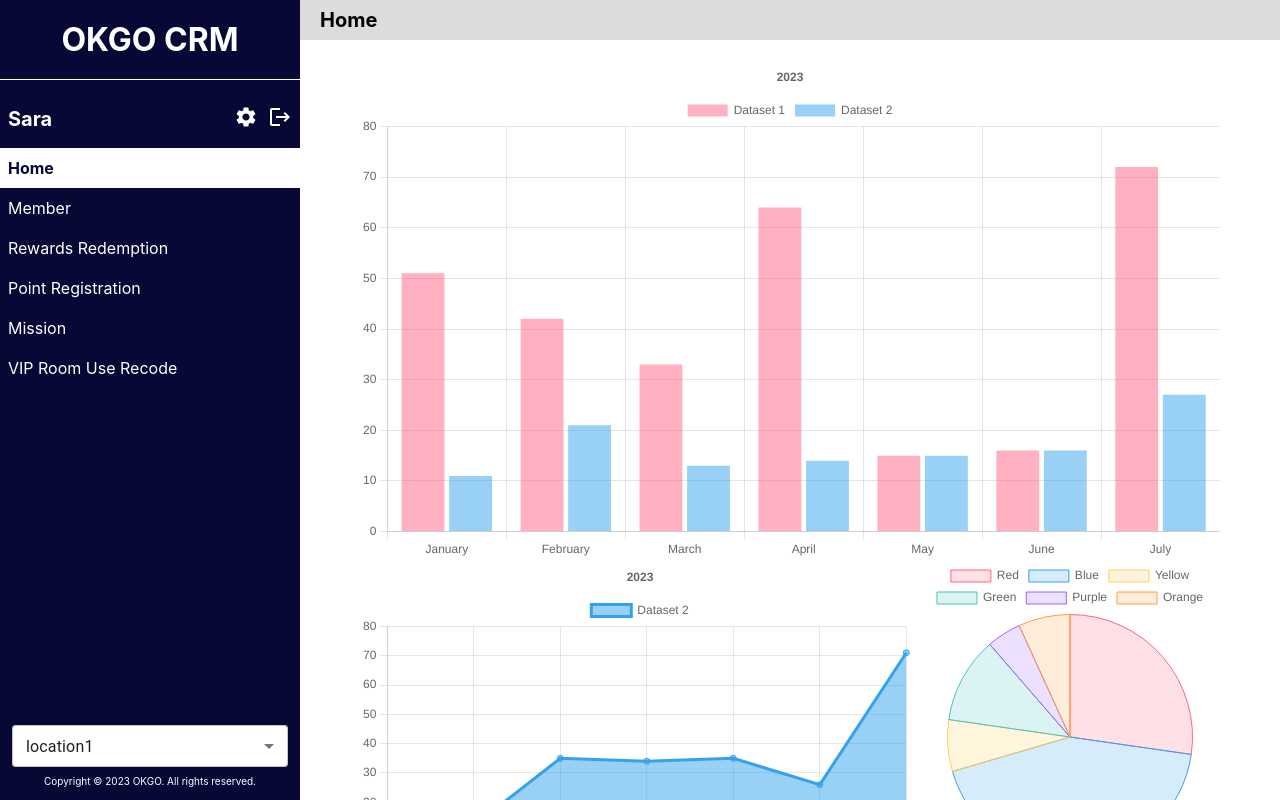
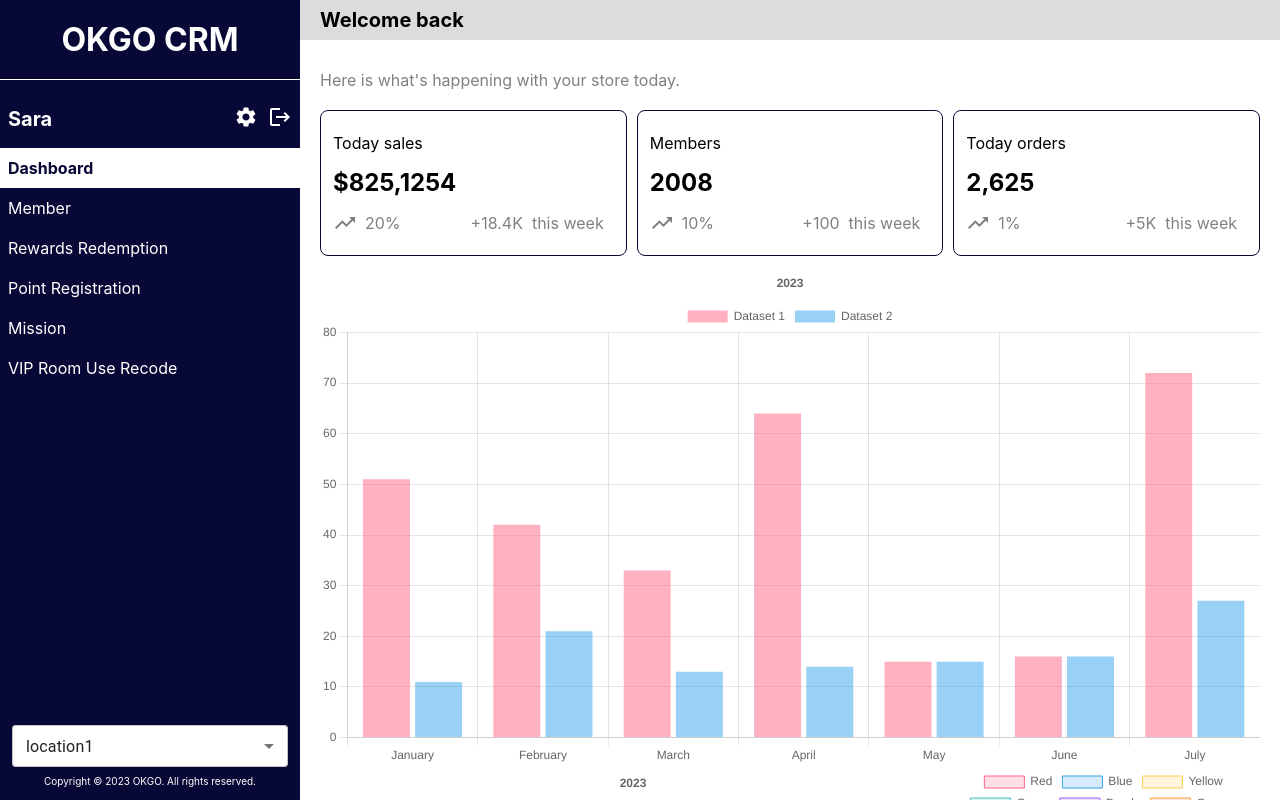
Before and after one commit to shangyuanhsu/okgocrm, a Next.js app: page / in a window 1280 px wide. Built offline with nearby package versions, Linux system fonts and the light colour scheme.

Commit message:
home add ControlBlock

```diff
--- /dev/null
+++ b/src/components/ControlBlock.js
@@ -0,0 +1,35 @@
+import styles from "../styles/ControlBlock.module.css";
+import TrendingDownIcon from "@mui/icons-material/TrendingDown";
+import TrendingUpIcon from "@mui/icons-material/TrendingUp";
+import MonetizationOnIcon from '@mui/icons-material/MonetizationOn';
+
+const ControlBlock = (props) => {
+  return (
+    <>
+      <div className={styles.controlBlock}>
+        <p>{props.option.title}</p>
+        <div className={styles.data}>{props.option.show}</div>
+        <div className={styles.directions}>
+          <div>
+            {props.option.isUp ? (
+              <span>
+                <TrendingUpIcon />
+                {props.option.percent}
+              </span>
+            ) : (
+              <span>
+                <TrendingDownIcon />
+                {props.option.percent}
+              </span>
+            )}
+          </div>
+
+          <div>
+            <span>{props.option.directions}&nbsp;&nbsp;this week</span>
+          </div>
+        </div>
+      </div>
+    </>
+  );
+};
+export default ControlBlock;
--- a/src/components/NavBar.js
+++ b/src/components/NavBar.js
@@ -8,7 +8,7 @@ const NavBar = (props) => {
   const router = useRouter();
   // 選單
   const nav = [
-    { name: "Home", url: "/" },
+    { name: "Dashboard", url: "/" },
     { name: "Member", url: "/member" },
     { name: "Rewards Redemption", url: "/rewardsRedemption" },
     { name: "Point Registration", url: "/pointRegistration" },
--- a/src/pages/index.js
+++ b/src/pages/index.js
@@ -6,11 +6,34 @@ import BarChart from "../components/BarChart";
 import AreaChart from "../components/AreaChart";
 import PieChart from "../components/PieChart";
 import Hamburger from "../components/Hamburger";
+import ControlBlock from "../components/ControlBlock";
 import { useEffect, useState } from "react";
 import { useSelector, useDispatch } from "react-redux";
+
 // =========================================
 const Home = () => {
   const isHamOpen = useSelector((state) => state.hamburger.value);
+  const todaySales = {
+    title: "Today sales",
+    show: "$825,1254",
+    isUp: true,
+    percent: "20%",
+    directions: "+18.4K",
+  };
+  const member = {
+    title: "Members",
+    show: "2008",
+    isUp: true,
+    percent: "10%",
+    directions: "+100",
+  };
+  const todayOrders = {
+    title: "Today orders",
+    show: "2,625",
+    isUp: true,
+    percent: "1%",
+    directions: "+5K",
+  };
 
   return (
     <>
@@ -29,9 +52,17 @@ const Home = () => {
 
         <main>
           <Hamburger />
-          <h2>Home</h2>
+          <h2>Welcome back</h2>
+
           <div className={styles.homeBox}>
-            <div></div>
+            <p className={styles.dashboardSay}>
+              Here is what's happening with your store today.
+            </p>
+            <div className={styles.controlBox}>
+              <ControlBlock option={todaySales} />
+              <ControlBlock option={member} />
+              <ControlBlock option={todayOrders} />
+            </div>
             <div className={styles.chartBox}>
               <div className={styles.chartBox1}>
                 <BarChart />
--- /dev/null
+++ b/src/styles/ControlBlock.module.css
@@ -0,0 +1,43 @@
+.controlBlock {
+    width: 100%;
+    padding: 12px;
+    border: 1px solid #080836;
+    border-radius: 8px;
+    line-height: 40px;
+    margin: 10px 0;
+}
+
+.controlBlock:nth-child(2) {
+    margin: 10px;
+}
+
+.data {
+    font-weight: bold;
+    font-size: 24px;
+}
+
+.directions {
+    color: gray;
+    display: flex;
+    justify-content: space-between;
+}
+
+.directions span {
+    margin: 0 10px 0 0;
+    display: flex;
+    align-items: center;
+}
+
+.directions span>svg {
+    margin-right: 8px;
+}
+
+@media only screen and (max-width: 742px) {
+    .controlBlock {
+        width: auto;
+    }
+
+    .controlBlock:nth-child(2) {
+        margin: 10px 0;
+    }
+}
--- a/src/styles/Home.module.css
+++ b/src/styles/Home.module.css
@@ -1,11 +1,14 @@
 .homeBox {
-    padding: 20px 60px;
+    padding: 20px;
 }
-
-@media only screen and (max-width: 1150px) {
-    .homeBox {
-        padding: 20px;
-    }
+.dashboardSay{
+    padding: 10px 0;
+    color: gray;
+}
+.controlBox {
+    display: flex;
+    justify-content: space-between;
+    align-items: stretch;
 }
 
 .chartBox {
@@ -16,6 +19,7 @@
     justify-content: space-between;
     justify-items: stretch;
 }
+
 
 @media only screen and (max-width: 852px) {
     .chartBox {
@@ -45,6 +49,10 @@
 }
 
 @media only screen and (max-width: 742px) {
+    .controlBox {
+        display: block;
+    }
+
     .chartBox {
         grid-template-rows: 300px 300px 300px;
     }
```
